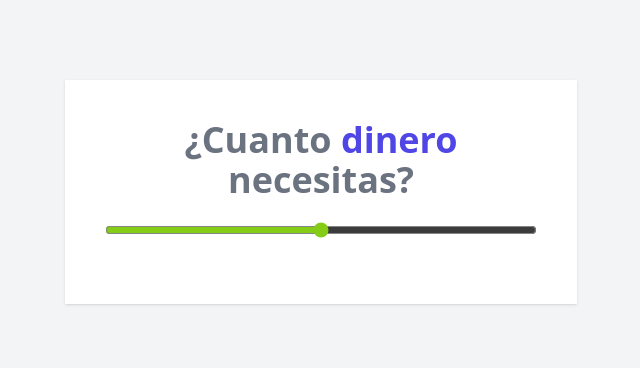
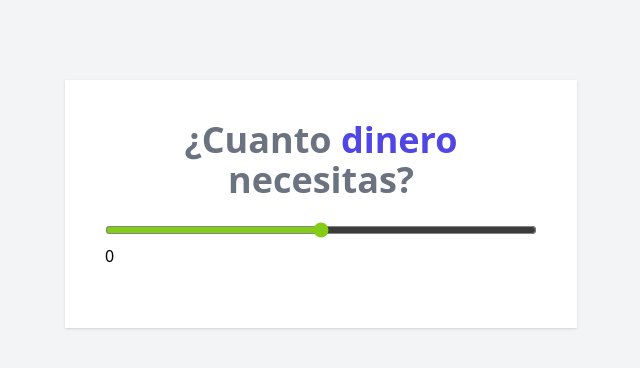
Before and after one commit to Jorgeob18/Cotizador_Vue.js, a Vue app: page / in a window 1280 px wide. Shown: the top 368 px of the page, without its empty margins (319-959 px from the left). Built offline with nearby package versions, Linux system fonts and the light colour scheme.

Commit message:
Modificar el State de Ref y Reactive

```diff
--- a/src/App.vue
+++ b/src/App.vue
@@ -1,4 +1,5 @@
 <script setup>
+import { ref, reactive } from 'vue'
   import Header from './components/Header.vue'
 
   /* Si utilizamos Options API agregamos lo siguiente y quitamos setup de etiqueta script*/
@@ -7,9 +8,19 @@
   //     Header
   //   }
   // }
+  const cantidad = ref(0);
+
+  // const state = reactive({
+  //   cantidad: 0
+  // })
+
   function handleChange(e) {
-    console.log(e.target.value);
+   cantidad.value = +e.target.value;
+  //  state.cantidad = Number(e.target.value)
   }
+
+  console.log(cantidad.value);
+  // console.log(state.cantidad);
 </script>
 
 <template>
@@ -21,7 +32,9 @@
         type="range"
         class="w-full bg-gray-200 accent-lime-500 hover:accent-lime-600"
         @input="handleChange"
-      >
+      />
+      {{ cantidad }}
+      <!-- {{ state.cantidad }} -->
     </div>
   </div>
 
```
